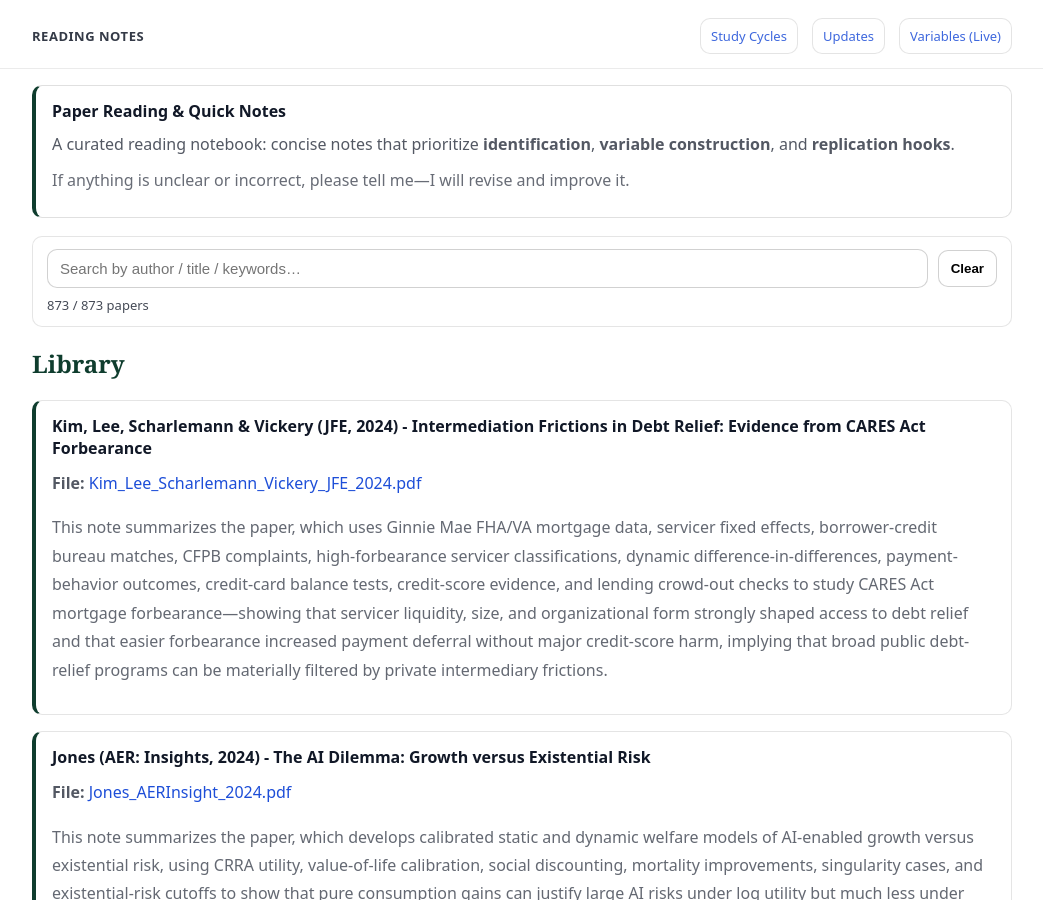
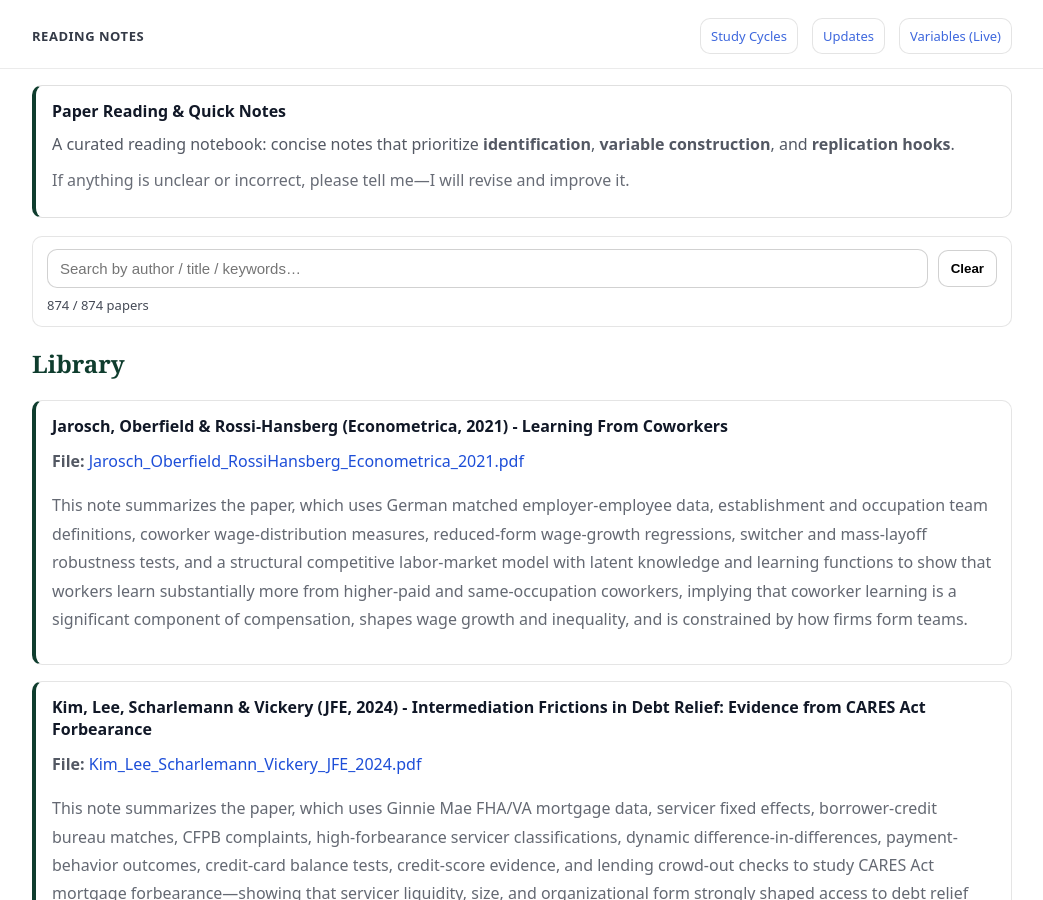
Before and after one commit to yaxinzn/study-archive, a Jekyll site: the page built from reading/index.md, in a window 1280 px wide and 900 px high. Shown: the whole window, without its empty margins (118-1161 px from the left). Built offline with Jekyll 4.4.1, drawn with Linux system fonts in a browser that asks for light colours.

Commit message:
Reading: add/update Jarosch_Oberfield_RossiHansberg_Econometrica_2021.pdf

```diff
--- a/_data/reading.yml
+++ b/_data/reading.yml
@@ -1,3 +1,7 @@
+- title: "Jarosch, Oberfield & Rossi-Hansberg (Econometrica, 2021) - Learning From Coworkers"
+  file: "Jarosch_Oberfield_RossiHansberg_Econometrica_2021.pdf"
+  desc: "This note summarizes the paper, which uses German matched employer-employee data, establishment and occupation team definitions, coworker wage-distribution measures, reduced-form wage-growth regressions, switcher and mass-layoff robustness tests, and a structural competitive labor-market model with latent knowledge and learning functions to show that workers learn substantially more from higher-paid and same-occupation coworkers, implying that coworker learning is a significant component of compensation, shapes wage growth and inequality, and is constrained by how firms form teams."
+
 - title: "Kim, Lee, Scharlemann & Vickery (JFE, 2024) - Intermediation Frictions in Debt Relief: Evidence from CARES Act Forbearance"
   file: "Kim_Lee_Scharlemann_Vickery_JFE_2024.pdf"
   desc: "This note summarizes the paper, which uses Ginnie Mae FHA/VA mortgage data, servicer fixed effects, borrower-credit bureau matches, CFPB complaints, high-forbearance servicer classifications, dynamic difference-in-differences, payment-behavior outcomes, credit-card balance tests, credit-score evidence, and lending crowd-out checks to study CARES Act mortgage forbearance—showing that servicer liquidity, size, and organizational form strongly shaped access to debt relief and that easier forbearance increased payment deferral without major credit-score harm, implying that broad public debt-relief programs can be materially filtered by private intermediary frictions."
```
Also changed, not shown: 1 other file.
